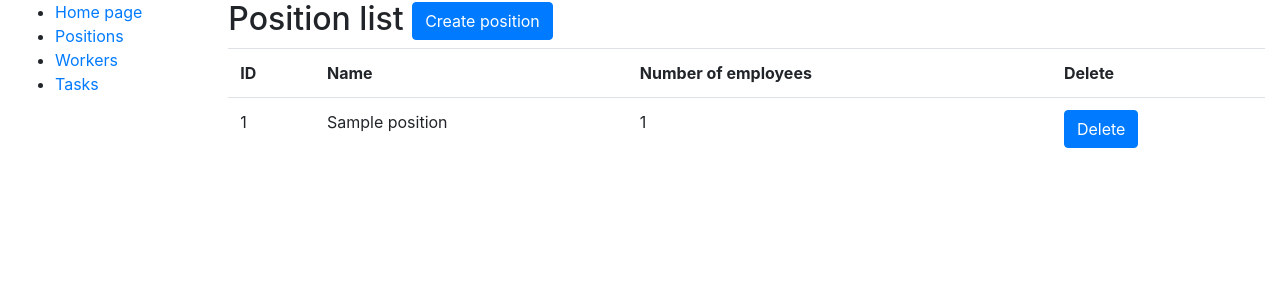
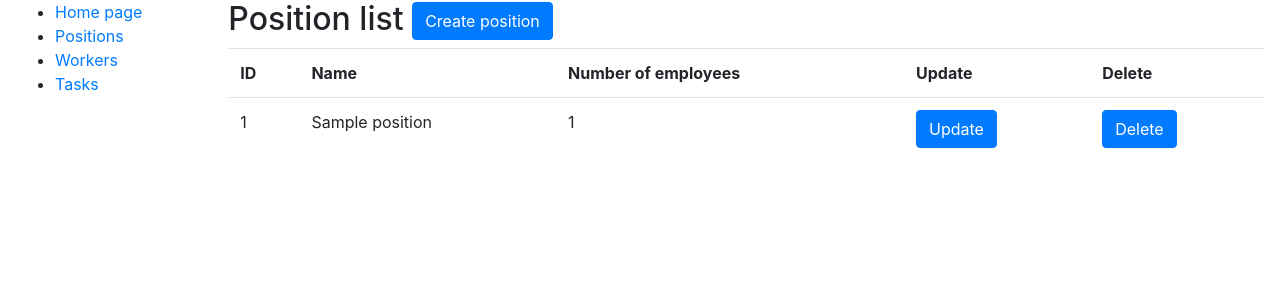
Before and after one commit to kleotan901/workflow_master, a Django app: page /task_manager/positions/ in a window 1280 px wide. Shown: the top 300 px of the page. Run offline with Django 4.2, Linux system fonts and the light colour scheme; tables that the repository leaves empty hold one stand-in row (values such as "Sample post").

Commit message:
Update link to position_update page in position_list.html

```diff
--- a/templates/task_manager/position_list.html
+++ b/templates/task_manager/position_list.html
@@ -14,6 +14,7 @@
       <th>ID</th>
       <th>Name</th>
       <th>Number of employees</th>
+      <th>Update</th>
       <th>Delete</th>
     </tr>
 
@@ -22,6 +23,11 @@
         <td>{{ position.id }}</td>
         <td>{{ position.name }}</td>
         <td>{{ position.worker_set.count }}</td>
+        <td>
+          <a href="{% url 'task_manager:position-update' pk=position.id %}" class="btn btn-primary link-to-page">
+            Update
+          </a>
+        </td>
         <td>
           <a href="{% url 'task_manager:position-delete' pk=position.id %}" class="btn btn-primary link-to-page">
             Delete
```
